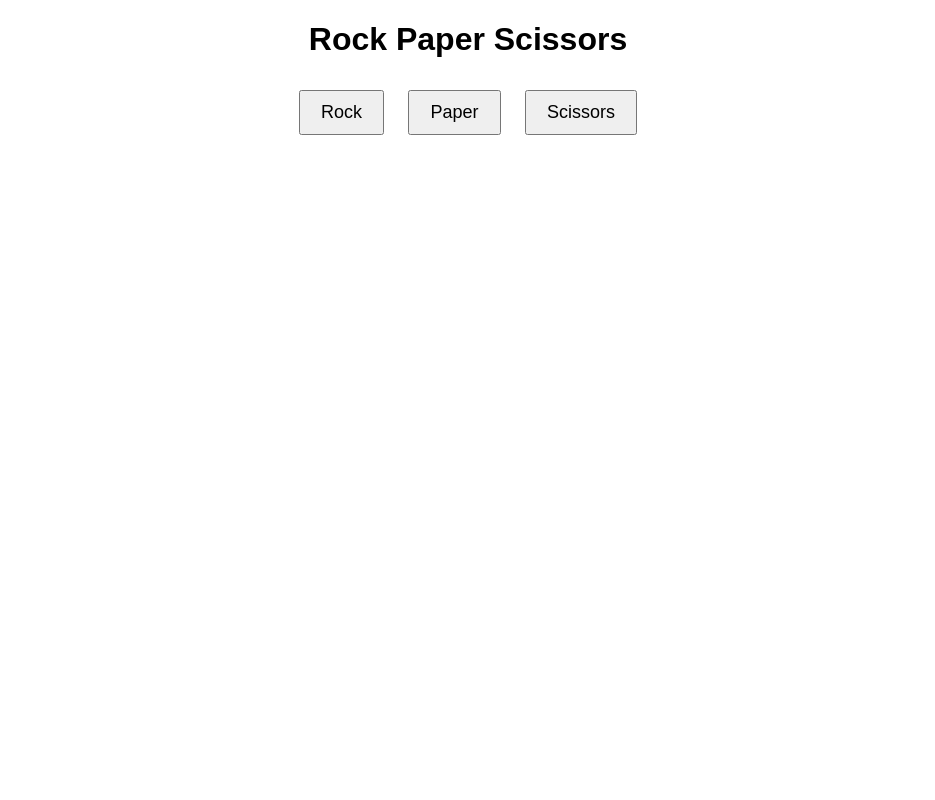
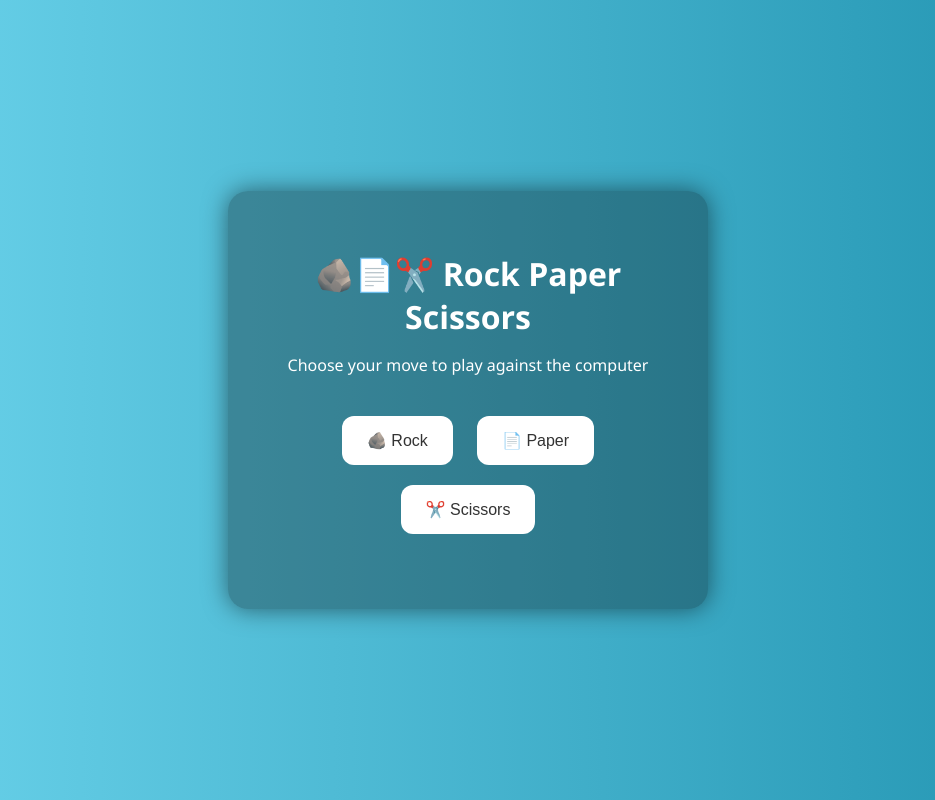
Before and after one commit to Janani-M11/rock-paper-scissors-game, a plain HTML site: page docs/index.html in a window 1280 px wide. Shown: the whole page, without its empty margins (172-1107 px from the left). Drawn offline with Linux system fonts and the light colour scheme.

Commit message:
Minor updates to index.html and game.py

```diff
--- a/docs/index.html
+++ b/docs/index.html
@@ -1,18 +1,23 @@
 <!DOCTYPE html>
-<html>
+<html lang="en">
 <head>
+  <meta charset="UTF-8">
   <title>Rock Paper Scissors</title>
-  <style>
-    body { text-align: center; font-family: Arial; }
-    button { margin: 10px; padding: 10px 20px; font-size: 18px; }
-  </style>
+  <link rel="stylesheet" href="style.css" />
 </head>
 <body>
-  <h1>Rock Paper Scissors</h1>
-  <button onclick="play('rock')">Rock</button>
-  <button onclick="play('paper')">Paper</button>
-  <button onclick="play('scissors')">Scissors</button>
-  <h2 id="result"></h2>
+  <div class="container">
+    <h1>🪨📄✂️ Rock Paper Scissors</h1>
+    <p class="subtitle">Choose your move to play against the computer</p>
+
+    <div class="buttons">
+      <button onclick="play('rock')">🪨 Rock</button>
+      <button onclick="play('paper')">📄 Paper</button>
+      <button onclick="play('scissors')">✂️ Scissors</button>
+    </div>
+
+    <h2 id="result" class="result"></h2>
+  </div>
 
   <script src="script.js"></script>
 </body>
```
Also changed, not shown: 1 other file.
